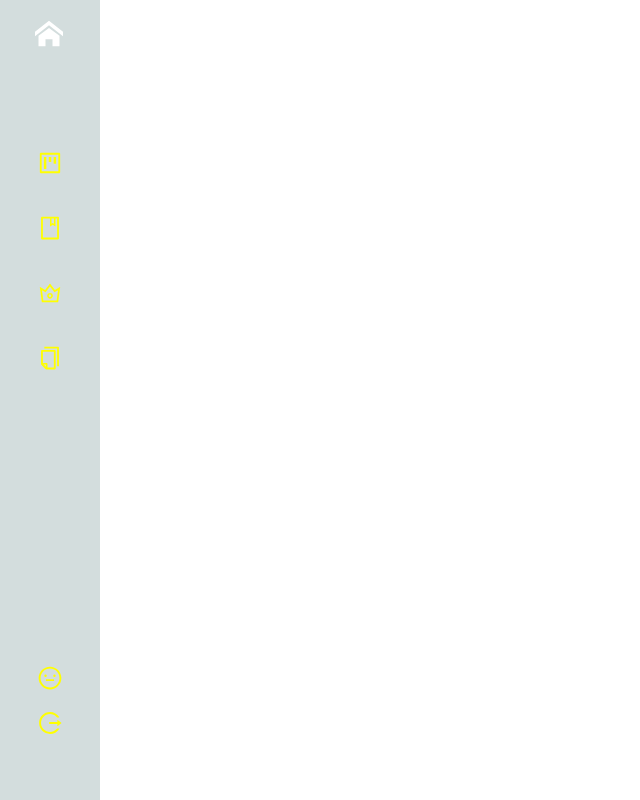
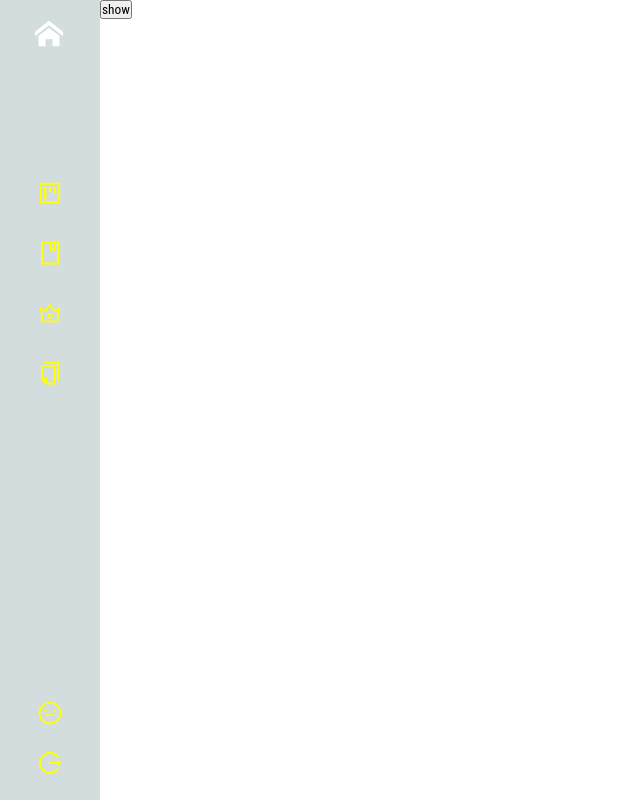
Before and after one commit to Match-on/match-on-client, a Next.js app: page / in a window 1280 px wide. Shown: the whole page, without its empty margins (0-640 px from the left). Built offline with nearby package versions, Linux system fonts and the light colour scheme.

Commit message:
sidebar layout

```diff
--- a/components/sidebar/NavBar.tsx
+++ b/components/sidebar/NavBar.tsx
@@ -4,6 +4,7 @@ import styled from "@emotion/styled";
 import Logo from "./logo";
 import sidebarData, { LogOutIcon, MyPageIcon } from "./data";
 import NavBarDetail from "./NavBarDetail";
+import NavDetail from "./NavBarDetail";
 
 const Nav = styled.div`
   position: fixed;
@@ -25,10 +26,15 @@ const NavListWrapper = styled.ul`
 `;
 
 const NavList = styled.li`
-  margin-bottom: 15px;
-  width: 50px;
+  padding: 30px 0px 30px 0px;
+  width: 100%;
   height: 50px;
   text-align: center;
+`;
+
+const NavMenu = styled.a`
+  font-size: 18px;
+  cursor: pointer;
 `;
 
 const SettingWrapper = styled.ul`
@@ -42,23 +48,26 @@ const SettingWrapper = styled.ul`
 `;
 
 const LogOutdiv = styled.div`
-  padding-top: 15px;
+  padding-top: 20px;
   cursor: pointer;
 `;
 
 export default function NavBar() {
   // const router = useRouter();
-  const [sidebar, setSidebar] = useState(false);
-  const showSidebar = () => setSidebar(true);
-  const closeSidebar = () => setSidebar(false);
+  const [showDetail, setShowDetail] = useState(false);
+  const clickSidebar = () => {
+    setShowDetail(!showDetail);
+    console.log("click");
+  };
   return (
+    <React.Fragment>
       <Nav>
         <Logo />
         <NavListWrapper>
           {sidebarData.map((v, i) => (
-          <NavList key={`sidebar-${i}`}>
+            <NavList key={`sidebar-${i}`} onClick={() => setShowDetail(true)}>
               <Link href={v.link}>
-              <a>{v.icon}</a>
+                <NavMenu>{v.icon}</NavMenu>
               </Link>
             </NavList>
           ))}
@@ -66,9 +75,9 @@ export default function NavBar() {
         <SettingWrapper>
           <NavList>
             <Link href="/mypage">
-            <a>
+              <NavMenu>
                 <MyPageIcon />
-            </a>
+              </NavMenu>
             </Link>
             <LogOutdiv onClick={() => console.log("logout")}>
               <LogOutIcon />
@@ -76,6 +85,11 @@ export default function NavBar() {
           </NavList>
         </SettingWrapper>
       </Nav>
+      <button style={{ position: "fixed", left: showDetail ? "380px" : "100px" }} onClick={clickSidebar}>
+        show
+      </button>
+      {showDetail && <NavBarDetail />}
+    </React.Fragment>
   );
 }
 {
--- a/components/sidebar/NavBarDetail.tsx
+++ b/components/sidebar/NavBarDetail.tsx
@@ -2,7 +2,102 @@ import React from "react";
 import { useRouter } from "next/router";
 import Link from "next/link";
 import styled from "@emotion/styled";
+import sidebarData, { LogOutIcon, MyPageIcon } from "./data";
 
 export default function NavBarDetail() {
-  return <div></div>;
+  const DetailNav = styled.div`
+    position: fixed;
+    background: #edf4f4;
+    top: 0;
+    left: 100px;
+    width: 280px;
+    height: 100%;
+  `;
+
+  const UserInfo = styled.div`
+    display: flex;
+    flex-direction: column;
+    align-items: center;
+    margin-top: 10px;
+    height: 150px;
+    width: 100%;
+  `;
+
+  const NavListWrapper = styled.ul`
+    position: absolute;
+    top: 170px;
+    width: 100%;
+    display: flex;
+    flex-direction: column;
+    align-items: center;
+    list-style: none;
+  `;
+
+  const NavList = styled.li`
+    line-height: 1.5;
+    padding: 20px 0px 20px 0px;
+    width: 100%;
+    height: 60px;
+    text-align: center;
+    &:hover {
+      background-color: #d3dddd;
+    }
+    cursor: pointer;
+  `;
+
+  const NavMenu = styled.a`
+    width: 100%;
+    font-size: 18px;
+    cursor: pointer;
+  `;
+
+  const SettingWrapper = styled.ul`
+    position: absolute;
+    display: flex;
+    flex-direction: column;
+    bottom: 60px;
+    width: 100%;
+    display: flex;
+    flex-direction: column;
+    align-items: center;
+    list-style: none;
+  `;
+
+  const LogOutdiv = styled.div`
+    font-size: 18px;
+    cursor: pointer;
+  `;
+
+  const router = useRouter();
+
+  return (
+    <DetailNav>
+      <UserInfo>
+        <div style={{ width: "80px", height: "80px", background: "#fffddd", borderRadius: "30px" }}></div>
+        <div style={{ width: "100%", textAlign: "center" }}>user Info</div>
+      </UserInfo>
+      <NavListWrapper>
+        {sidebarData.map((v, i) => (
+          <Link href={v.link} key={`side-detail-${i}`}>
+            <NavList style={router.pathname === `${v.link}` ? { backgroundColor: "#D3DDDD" } : {}}>
+              <NavMenu>{v.text}</NavMenu>
+            </NavList>
+          </Link>
+        ))}
+      </NavListWrapper>
+      <SettingWrapper>
+        <NavList>
+          <Link href="/mypage">
+            <NavMenu>My Page</NavMenu>
+          </Link>
+        </NavList>
+        <LogOutdiv onClick={() => console.log(router.pathname)}>Log Out</LogOutdiv>
+      </SettingWrapper>
+      <style jsx>{`
+        .active {
+          color: tomato;
+        }
+      `}</style>
+    </DetailNav>
+  );
 }
```
Lines whose indentation alone changed are shown as unchanged.
